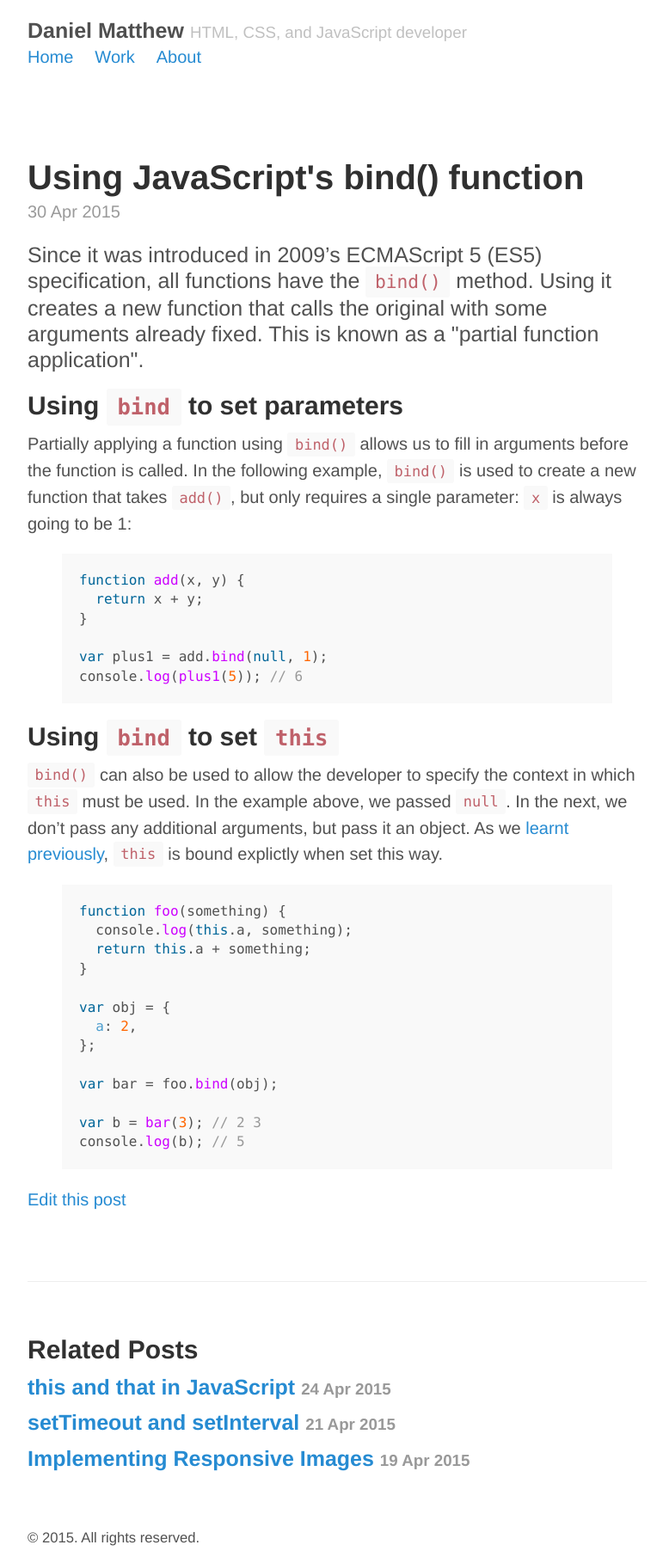
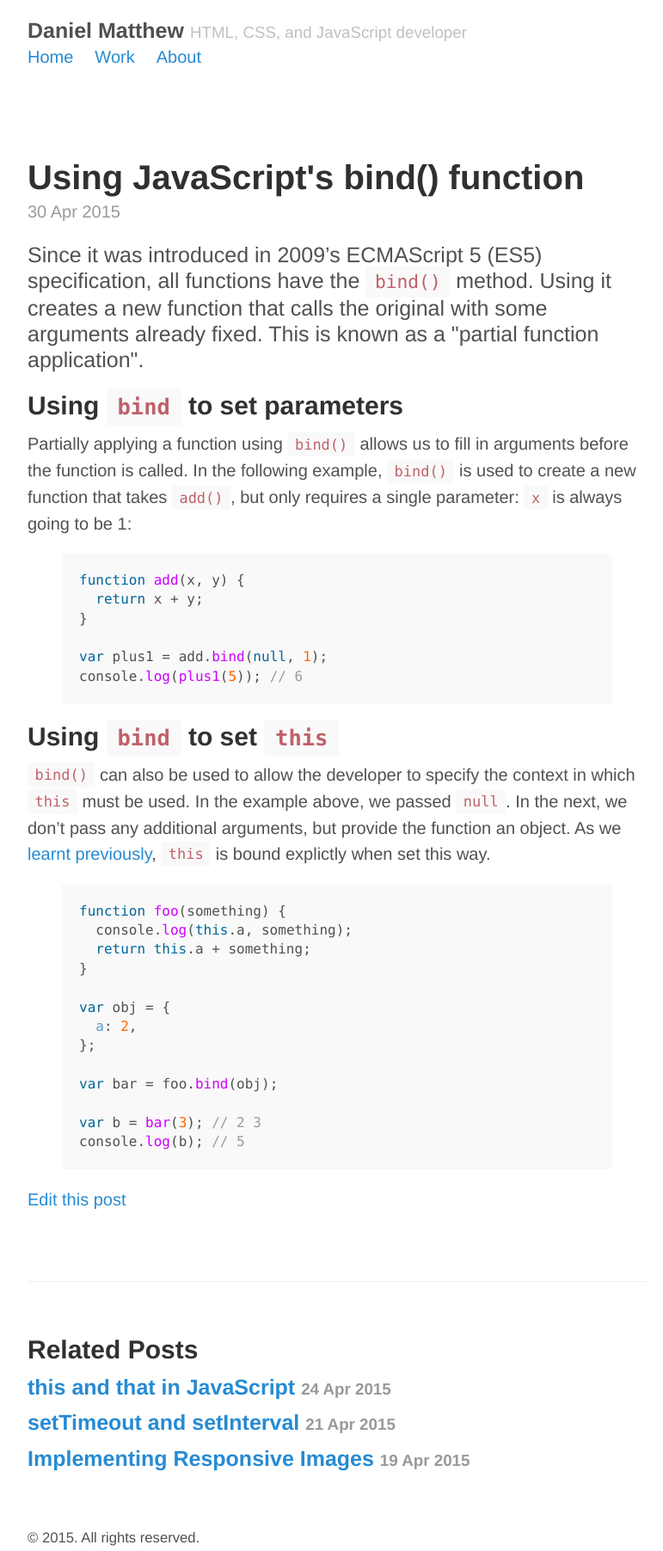
Before and after one commit to danielmatthew/website, a Jekyll site: the page built from _posts/2015-04-30-bind.md, in a window 1280 px wide. Shown: the whole page at 86% size, without its empty margins (248-1019 px from the left). Built offline with Jekyll 4.4.1, drawn with Linux system fonts in a browser that asks for light colours.

Commit message:
Updated bind post

```diff
--- a/_posts/2015-04-30-bind.md
+++ b/_posts/2015-04-30-bind.md
@@ -20,7 +20,7 @@
 
 ## Using `bind` to set `this`
 
-`bind()` can also be used to allow the developer to specify the context in which `this` must be used. In the example above, we passed `null`. In the next, we don't pass any additional arguments, but pass it an object. As we [learnt previously](/2015/04/24/this-and-that-in-javascript/), `this` is bound explictly when set this way.
+`bind()` can also be used to allow the developer to specify the context in which `this` must be used. In the example above, we passed `null`. In the next, we don't pass any additional arguments, but provide the function an object. As we [learnt previously](/2015/04/24/this-and-that-in-javascript/), `this` is bound explictly when set this way.
 
 {% highlight js %}
 function foo(something) {
```
